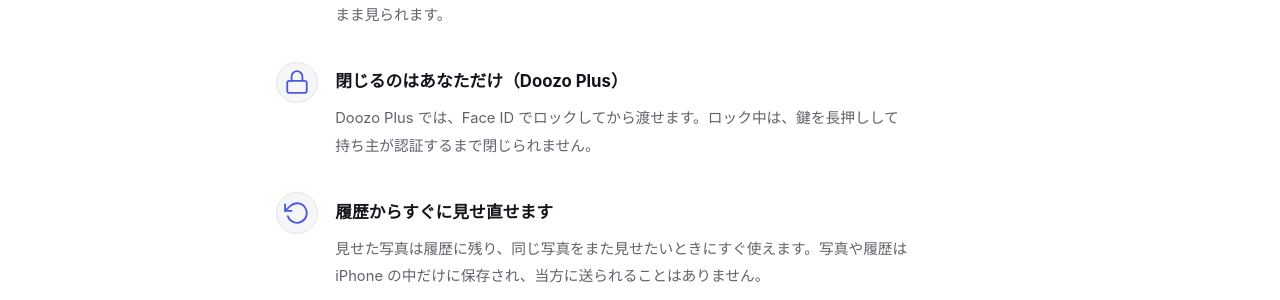
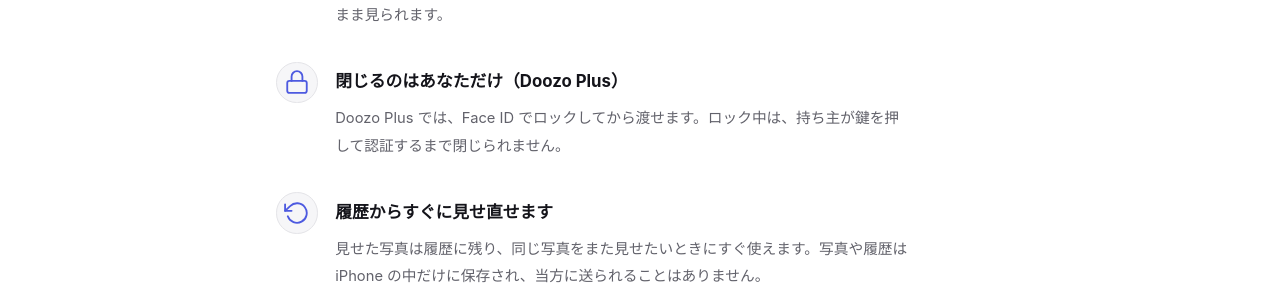
Before and after one commit to kyataoka/doozo-lp, a Jekyll site: the page built from index.html, in a window 1280 px wide. Shown: the part 619-919 px from the top of the page. Built offline with Jekyll 4.4.1, drawn with Linux system fonts in a browser that asks for light colours.

Commit message:
fix: say a tap on the lock starts unlocking instead of a long press
The app now starts Face ID when the owner taps the lock; the site should
describe the same gesture.

Co-Authored-By: Claude Opus 5 (1M context) <noreply@anthropic.com>
Claude-Session: https://claude.ai/code/session_01LCa6W4T9JyRPQajV7sx3WH

```diff
--- a/en/index.html
+++ b/en/index.html
@@ -42,7 +42,7 @@ alt_label: 日本語
       <span class="badge-ico"><svg width="26" height="26" viewBox="0 0 24 24" fill="none" stroke="currentColor" stroke-width="1.7" stroke-linecap="round" stroke-linejoin="round"><rect x="3" y="11" width="18" height="11" rx="2"/><path d="M7 11V7a5 5 0 0 1 10 0v4"/></svg></span>
       <div>
         <h3>Only you can close it (Doozo Plus)</h3>
-        <p>With Doozo Plus, lock with Face ID before you hand it over. While locked, it can't be closed until you touch and hold the lock and authenticate.</p>
+        <p>With Doozo Plus, lock with Face ID before you hand it over. While locked, it can't be closed until you tap the lock and authenticate.</p>
       </div>
     </div>
     <div class="point">
--- a/index.html
+++ b/index.html
@@ -42,7 +42,7 @@ alt_label: English
       <span class="badge-ico"><svg width="26" height="26" viewBox="0 0 24 24" fill="none" stroke="currentColor" stroke-width="1.7" stroke-linecap="round" stroke-linejoin="round"><rect x="3" y="11" width="18" height="11" rx="2"/><path d="M7 11V7a5 5 0 0 1 10 0v4"/></svg></span>
       <div>
         <h3>閉じるのはあなただけ（Doozo Plus）</h3>
-        <p>Doozo Plus では、Face ID でロックしてから渡せます。ロック中は、鍵を長押しして持ち主が認証するまで閉じられません。</p>
+        <p>Doozo Plus では、Face ID でロックしてから渡せます。ロック中は、持ち主が鍵を押して認証するまで閉じられません。</p>
       </div>
     </div>
     <div class="point">
```
